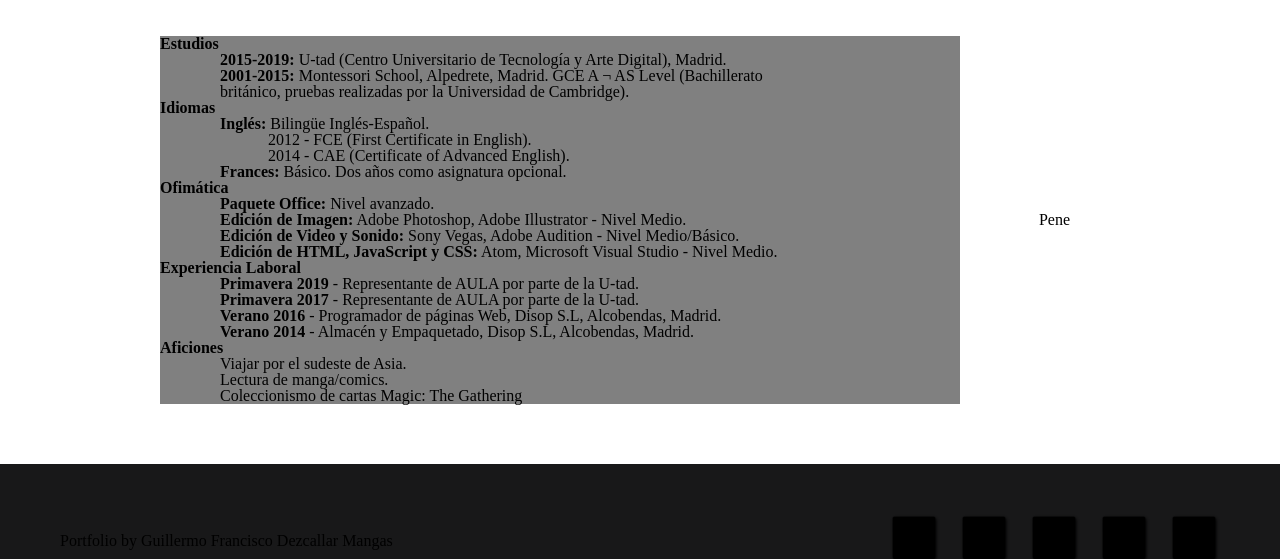
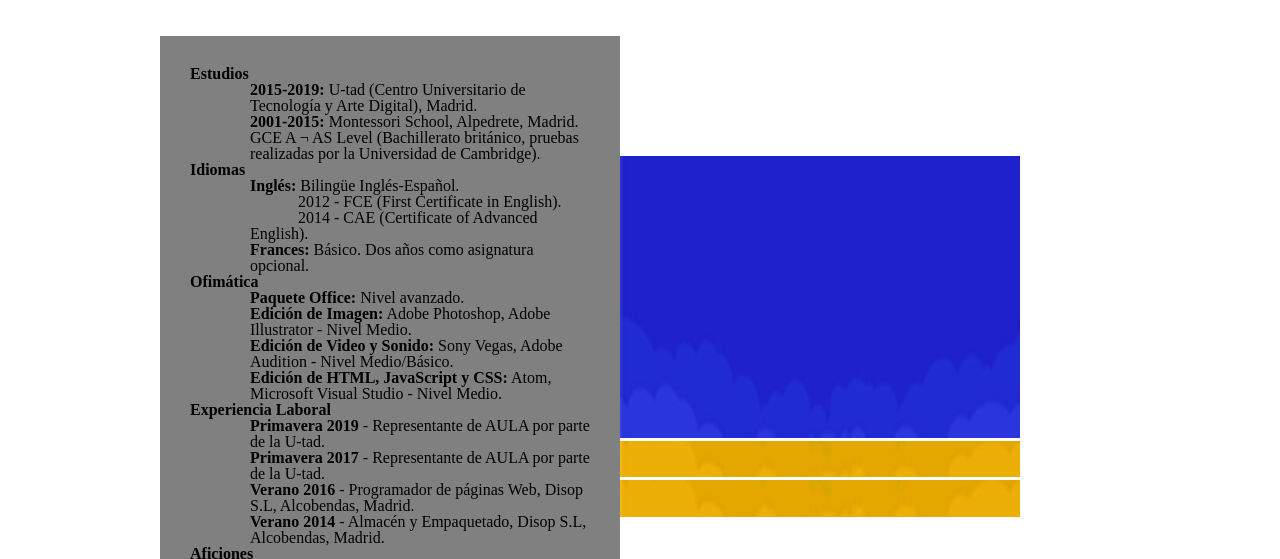
Before and after one commit to GlitchGDM/Portfolio-Web-Guillermo-Dezcallar, a plain HTML site: page cv/index.html in a window 1280 px wide. Shown: the part 220-779 px from the top of the page. Drawn offline with Linux system fonts and the light colour scheme.

Commit message:
Terminado CV

```diff
--- a/css/style.css
+++ b/css/style.css
@@ -44,12 +44,10 @@ h1{
   }
 
   .features ul li figure {
-    border-radius: 50%;
-    background-color: #fff;
     align-items: center;
     justify-content: center;
     margin-right: 1rem;
-    box-shadow: 0 0 7px 0px rgba(0, 0, 0, 0.3);
+    margin-left: 1rem;
   }
   .img_grid{
     max-width: 100%;
@@ -80,20 +78,17 @@ h1{
     padding-top: 20%;
     margin-left: 60px;
     margin-right: 60px;
-    padding-bottom:60px;
+    margin-bottom: 60px;
   }
-
-
   .main_image{
     position: absolute;
     width: 100%;
-    padding-bottom: 100%;
+
   }
   .overlay_image{
     position: absolute;
     width: 15%;
     height: auto;
-    padding-bottom: 100%;
     padding-left: 5%;
     padding-top: 2%;
   }
@@ -107,8 +102,6 @@ h1{
     width: 10%;
     right: 10%;
   }
-
-
 #main_footer{
   background-color: #181819;
 }
@@ -143,12 +136,33 @@ h1{
     margin: 0 auto;
   }
 
+
+  .cvdiv{
+    display: flex;
+    justify-content: space-between;
+    align-items: center;
+    margin: 0 auto;
+  }
+  .cvdiv p{
+    margin-left: 60px;
+  }
   .cvtext{
     background-color: #808080;
     margin-left: 100px;
     max-width: 800px;
   }
-
+  .cvtext article{
+    margin-top:30px;
+    margin-left:30px;
+    margin-right:30px;
+    margin-bottom:30px;
+  }
+  .img_cv{
+    margin-right: 200px;
+  }
+  .img_cv ul{
+    list-style-type: none;
+  }
 
 
 
--- a/cv/index.html
+++ b/cv/index.html
@@ -22,8 +22,9 @@
       </div>
     </header>
    <main id="main_content">
-      <div class="x">
-        <article class="cvtext">
+     <div class="cvdiv">
+        <div class="cvtext">
+          <article>
             <h1>Estudios</h1>
               <p><strong>2015-2019:</strong> U-tad (Centro Universitario de Tecnología y Arte Digital), Madrid.</p>
               <p><strong>2001-2015:</strong> Montessori School, Alpedrete, Madrid. GCE A ¬ AS Level (Bachillerato británico, pruebas realizadas por la Universidad de Cambridge).</p>
@@ -47,8 +48,14 @@
               <p>Lectura de manga/comics.</p>
               <p>Coleccionismo de cartas Magic: The Gathering</p>
             </article>
-        <p>
-        Pene</p>
+          </div>
+        <div class="img_cv">
+          <ul>
+            <li><img src="../img/example_miniature.png" width="400px"></li>
+            <li><img src="../img/example_miniature_button.png" width="400px"></li>
+            <li><img src="../img/example_miniature_button.png" width="400px"></li>
+          </ul>
+        </div>
       </div>
     </main>
     <footer id="main_footer">
```
Lines whose indentation alone changed are shown as unchanged.
